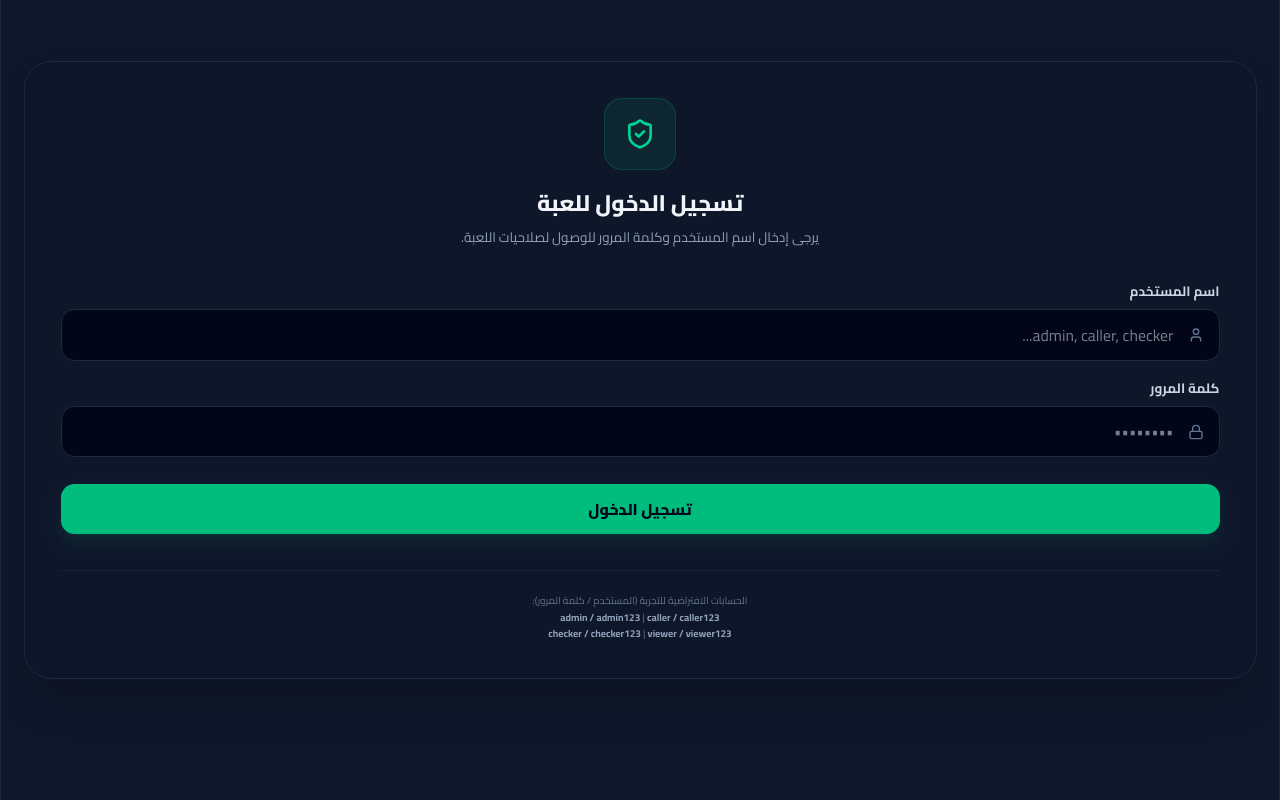
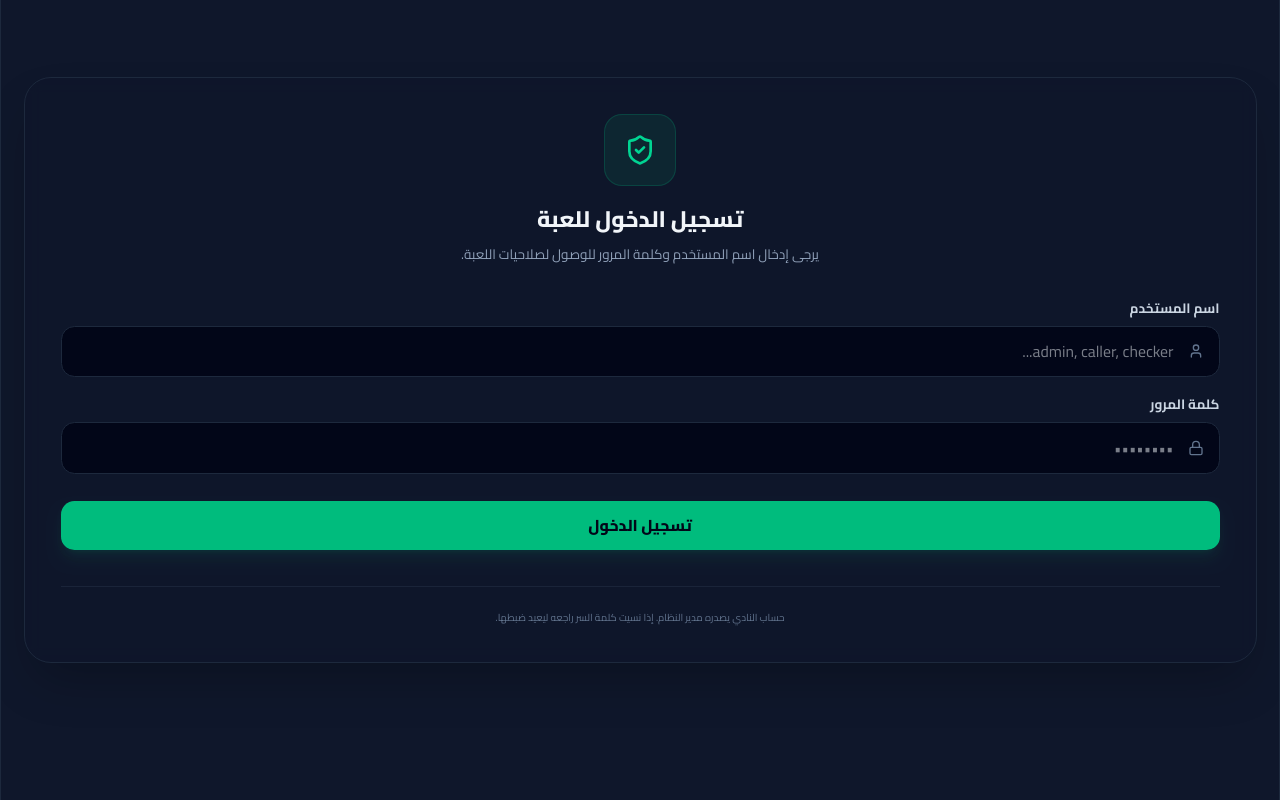
Before and after one commit to zxxc218-ui/dambala, a Next.js app: page /login in a window 1280 px wide. Built offline with nearby package versions, Linux system fonts and the light colour scheme; no server answers.

Commit message:
Remove the demo credentials printed on the login page

```diff
--- a/src/app/login/page.tsx
+++ b/src/app/login/page.tsx
@@ -140,9 +140,7 @@ export default function LoginPage() {
           </form>
 
           <div className="mt-8 border-t border-slate-800/80 pt-5 text-center text-[10px] text-slate-500 leading-relaxed" style={{ fontFamily: 'Cairo, sans-serif' }}>
-            الحسابات الافتراضية للتجربة (المستخدم / كلمة المرور):<br/>
-            <strong className="text-slate-400">admin / admin123</strong> | <strong className="text-slate-400">caller / caller123</strong><br/>
-            <strong className="text-slate-400">checker / checker123</strong> | <strong className="text-slate-400">viewer / viewer123</strong>
+            حساب النادي يصدره مدير النظام. إذا نسيت كلمة السر راجعه ليعيد ضبطها.
           </div>
 
         </div>
```
